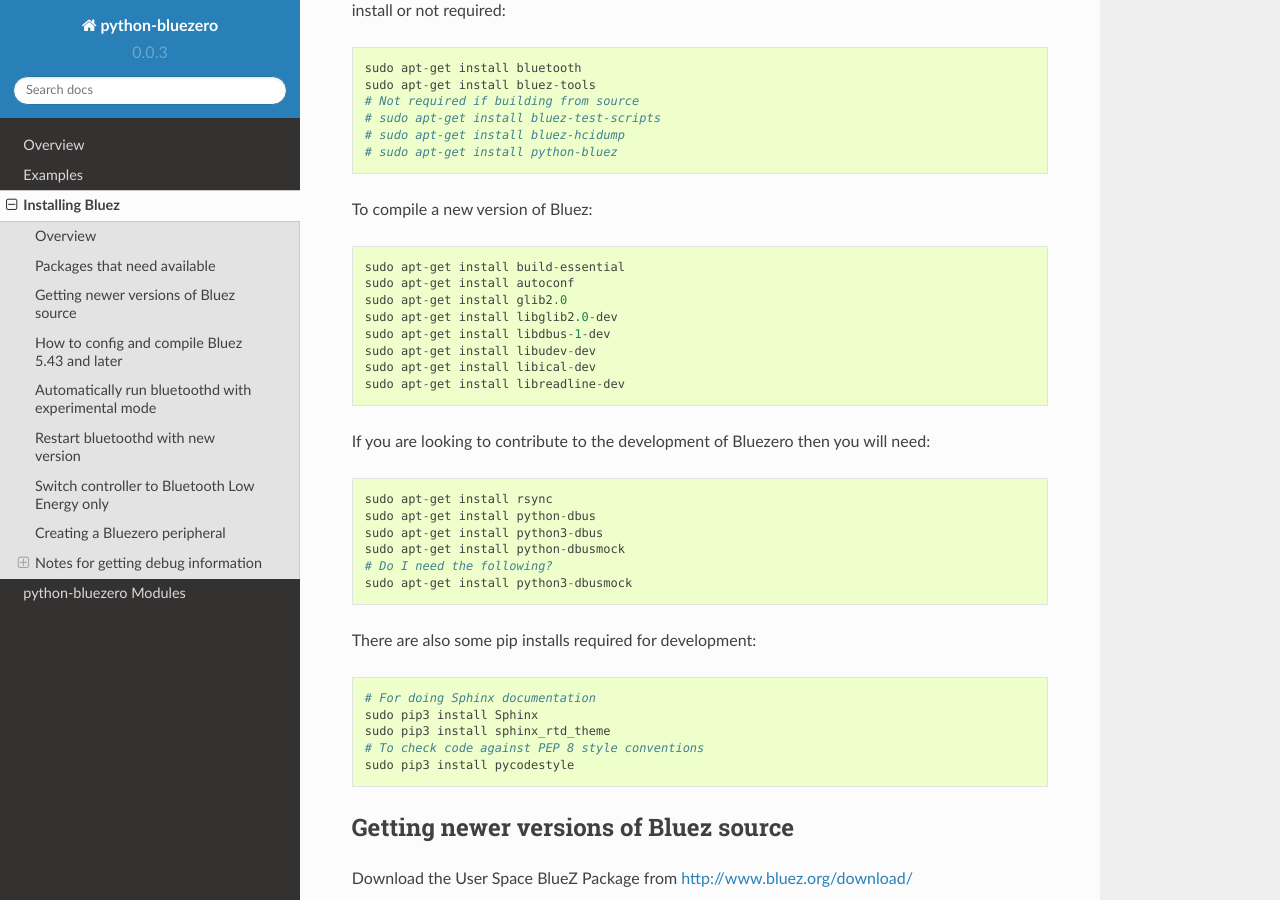
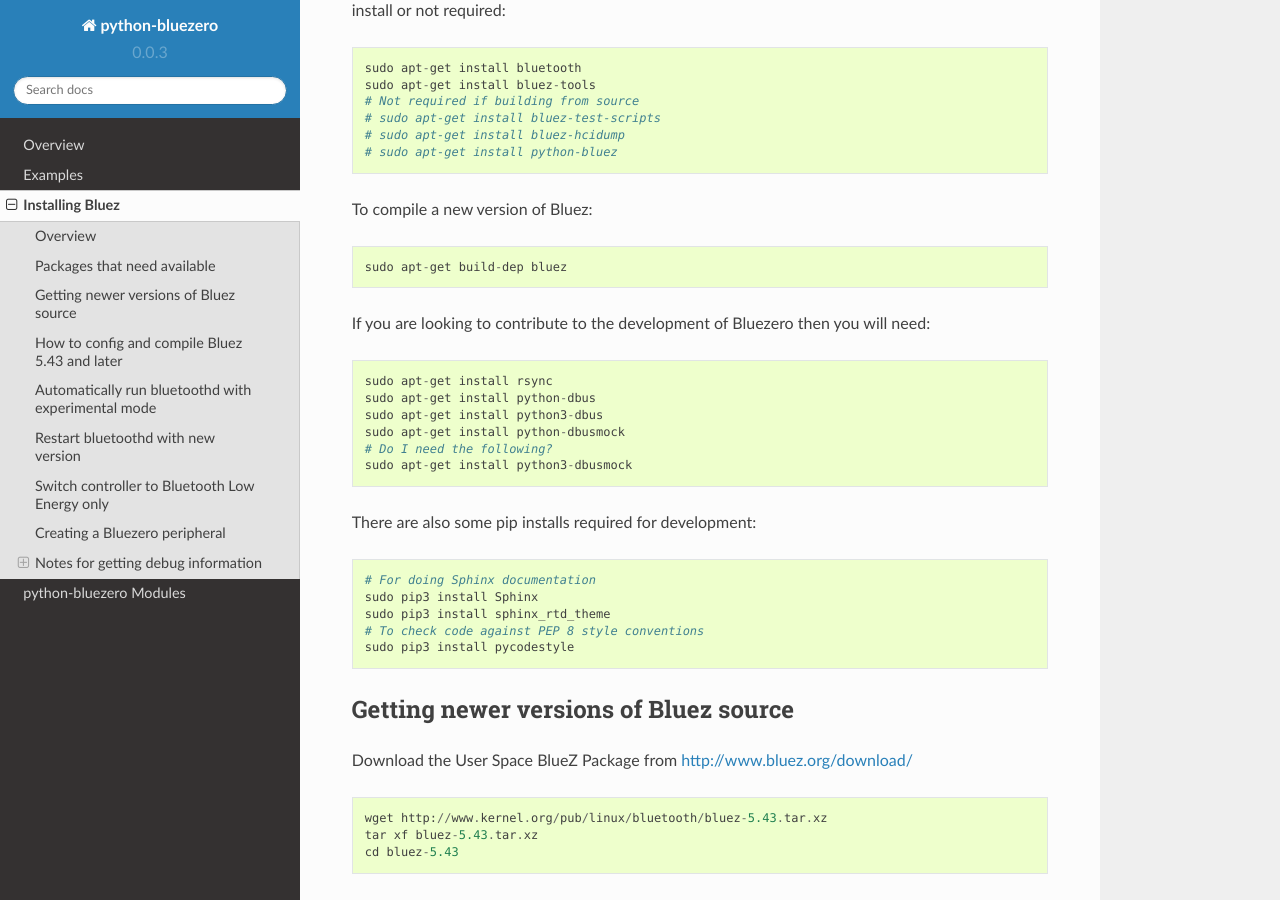
Before and after one commit to ukBaz/python-bluezero, a Sphinx documentation site: the page built from docs/install_bluez.rst, in a window 1280 px wide and 900 px high, scrolled down 417 px. Built offline with Sphinx 7.4.7 and the Read the Docs theme 2.0.0, drawn with Linux system fonts in a browser that asks for light colours.

Commit message:
Use build-dep to simplify bluez dependency installation instructions.

```diff
--- a/docs/install_bluez.rst
+++ b/docs/install_bluez.rst
@@ -26,14 +26,7 @@
 
 To compile a new version of Bluez::
 
-    sudo apt-get install build-essential
-    sudo apt-get install autoconf
-    sudo apt-get install glib2.0
-    sudo apt-get install libglib2.0-dev
-    sudo apt-get install libdbus-1-dev
-    sudo apt-get install libudev-dev
-    sudo apt-get install libical-dev
-    sudo apt-get install libreadline-dev
+    sudo apt-get build-dep bluez
 
 If you are looking to contribute to the development of Bluezero then you will
 need::
```
